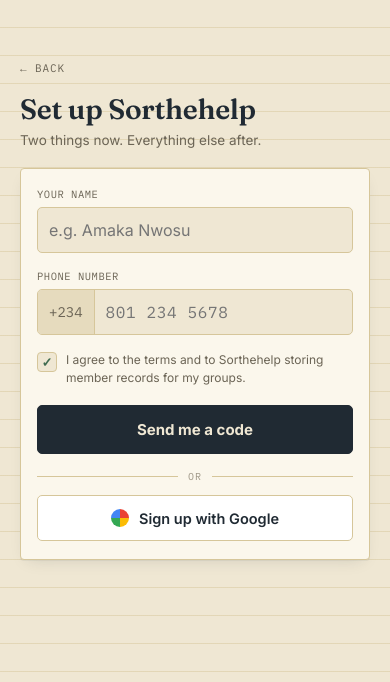
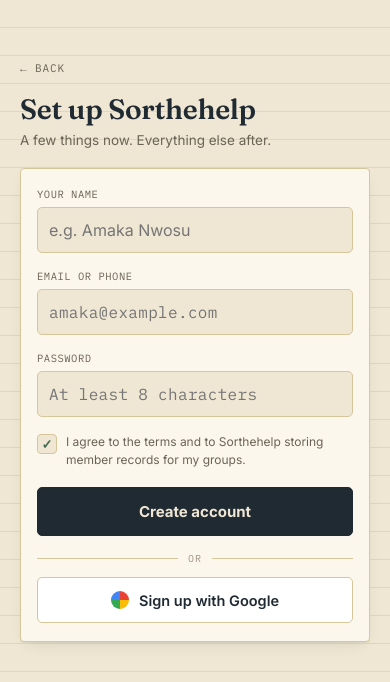
Before and after one commit to Tycoontripper1/sorthehelp, a Next.js app: page / in a window 390 px wide. Both pictures are taken after a click on the button "Create an account". Shown: the top 682 px of the page. Built offline with nearby package versions, Linux system fonts and the light colour scheme.

Commit message:
feat: refactor authentication flow to use email/phone and password, remove OTP screen

```diff
--- a/components/SorthehelpApp.tsx
+++ b/components/SorthehelpApp.tsx
@@ -8,7 +8,6 @@
 import { Splash } from "./screens/Splash";
 import { Login } from "./screens/Login";
 import { Signup } from "./screens/Signup";
-import { Otp } from "./screens/Otp";
 import { Recover } from "./screens/Recover";
 import { Pin } from "./screens/Pin";
 import { OnboardSteps } from "./screens/OnboardSteps";
@@ -48,7 +47,6 @@
       {v.isSplash && <Splash v={v} />}
       {v.isLogin && <Login v={v} />}
       {v.isSignup && <Signup v={v} />}
-      {v.isOtp && <Otp v={v} />}
       {v.isRecover && <Recover v={v} />}
       {v.isPin && <Pin v={v} />}
       {v.isObSteps && <OnboardSteps v={v} />}
--- a/components/screens/Login.tsx
+++ b/components/screens/Login.tsx
@@ -56,41 +56,44 @@
               "display:block;font-family:'IBM Plex Mono',monospace;font-size:10.5px;text-transform:uppercase;letter-spacing:.05em;color:#6b6455;margin-bottom:6px",
             )}
           >
-            Phone number
+            Email or phone
           </label>
-          <div
+          <input
+            type="text"
+            value={v.identifier}
+            onChange={v.onIdentifier}
+            placeholder="amaka@example.com"
             style={css(
-              "display:flex;align-items:stretch;border:1px solid #D6C69A;border-radius:5px;background:#EFE7D3;overflow:hidden",
+              "width:100%;box-sizing:border-box;border:1px solid #D6C69A;border-radius:5px;background:#EFE7D3;padding:13px 11px;font-family:'IBM Plex Mono',monospace;font-size:16px;letter-spacing:.02em;color:#202A33;outline:none",
+            )}
+          />
+          <label
+            style={css(
+              "display:block;font-family:'IBM Plex Mono',monospace;font-size:10.5px;text-transform:uppercase;letter-spacing:.05em;color:#6b6455;margin:14px 0 6px",
             )}
           >
-            <span
-              style={css(
-                "display:flex;align-items:center;padding:0 11px;font-family:'IBM Plex Mono',monospace;font-size:14px;color:#6b6455;background:#E6DBBE;border-right:1px solid #D6C69A",
-              )}
-            >
-              +234
-            </span>
-            <input
-              type="tel"
-              value={v.phone}
-              onChange={v.onPhone}
-              placeholder="801 234 5678"
-              style={css(
-                "flex:1;min-width:0;border:none;background:transparent;padding:13px 11px;font-family:'IBM Plex Mono',monospace;font-size:16px;letter-spacing:.04em;color:#202A33;outline:none",
-              )}
-            />
-          </div>
+            Password
+          </label>
+          <input
+            type="password"
+            value={v.password}
+            onChange={v.onPassword}
+            placeholder="••••••••"
+            style={css(
+              "width:100%;box-sizing:border-box;border:1px solid #D6C69A;border-radius:5px;background:#EFE7D3;padding:13px 11px;font-family:'IBM Plex Mono',monospace;font-size:16px;letter-spacing:.02em;color:#202A33;outline:none",
+            )}
+          />
           <div style={css("font-size:11.5px;color:#9c9484;margin-top:7px")}>
-            We&apos;ll text a 6-digit code. No password to forget.
+            Use the email or phone number you signed up with.
           </div>
           <button
             type="button"
-            onClick={v.sendCodeReturning}
+            onClick={v.loginWithPassword}
             style={css(
               "width:100%;margin-top:16px;border:1px solid #202A33;background:#202A33;color:#EFE7D3;border-radius:5px;padding:14px;font-size:15px;font-weight:700;cursor:pointer;font-family:Inter,sans-serif;transition:all .2s",
             )}
           >
-            Send me a code
+            Sign in
           </button>
           <div
             style={css(
--- a/components/screens/Recover.tsx
+++ b/components/screens/Recover.tsx
@@ -40,30 +40,16 @@
       >
         <button
           type="button"
-          onClick={v.go.otp}
+          onClick={v.forgotPassword}
           style={css(
             "width:100%;text-align:left;display:block;border:none;border-bottom:1px dashed #D6C69A;background:none;padding:14px 16px;cursor:pointer;font-family:Inter,sans-serif;transition:all .2s",
           )}
         >
           <div style={css("font-size:14.5px;font-weight:600;color:#202A33")}>
-            The code never arrived
+            I forgot my password
           </div>
           <div style={css("font-size:12px;color:#6b6455;margin-top:3px")}>
-            Resend by SMS, or get it on WhatsApp instead
-          </div>
-        </button>
-        <button
-          type="button"
-          onClick={v.go.login}
-          style={css(
-            "width:100%;text-align:left;display:block;border:none;border-bottom:1px dashed #D6C69A;background:none;padding:14px 16px;cursor:pointer;font-family:Inter,sans-serif;transition:all .2s",
-          )}
-        >
-          <div style={css("font-size:14.5px;font-weight:600;color:#202A33")}>
-            I changed my phone number
-          </div>
-          <div style={css("font-size:12px;color:#6b6455;margin-top:3px")}>
-            Verify with Google instead, then update the number
+            We&apos;ll email a reset link
           </div>
         </button>
         <button
--- a/components/screens/Settings.tsx
+++ b/components/screens/Settings.tsx
@@ -38,7 +38,7 @@
               "font-family:'IBM Plex Mono',monospace;font-size:12px;color:#6b6455;margin-top:2px",
             )}
           >
-            {v.phoneDisplay}
+            {v.identifierDisplay}
           </div>
         </div>
         <span
--- a/components/screens/Signup.tsx
+++ b/components/screens/Signup.tsx
@@ -27,7 +27,7 @@
         Set up Sorthehelp
       </div>
       <div style={css("font-size:13.5px;color:#6b6455;margin-top:6px")}>
-        Two things now. Everything else after.
+        A few things now. Everything else after.
       </div>
       <div
         style={css(
@@ -55,30 +55,33 @@
             "display:block;font-family:'IBM Plex Mono',monospace;font-size:10.5px;text-transform:uppercase;letter-spacing:.05em;color:#6b6455;margin:16px 0 6px",
           )}
         >
-          Phone number
+          Email or phone
         </label>
-        <div
+        <input
+          type="text"
+          value={v.identifier}
+          onChange={v.onIdentifier}
+          placeholder="amaka@example.com"
           style={css(
-            "display:flex;align-items:stretch;border:1px solid #D6C69A;border-radius:5px;background:#EFE7D3;overflow:hidden",
+            "width:100%;box-sizing:border-box;border:1px solid #D6C69A;border-radius:5px;background:#EFE7D3;padding:12px 11px;font-family:'IBM Plex Mono',monospace;font-size:16px;letter-spacing:.02em;color:#202A33;outline:none",
+          )}
+        />
+        <label
+          style={css(
+            "display:block;font-family:'IBM Plex Mono',monospace;font-size:10.5px;text-transform:uppercase;letter-spacing:.05em;color:#6b6455;margin:16px 0 6px",
           )}
         >
-          <span
-            style={css(
-              "display:flex;align-items:center;padding:0 11px;font-family:'IBM Plex Mono',monospace;font-size:14px;color:#6b6455;background:#E6DBBE;border-right:1px solid #D6C69A",
-            )}
-          >
-            +234
-          </span>
-          <input
-            type="tel"
-            value={v.phone}
-            onChange={v.onPhone}
-            placeholder="801 234 5678"
-            style={css(
-              "flex:1;min-width:0;border:none;background:transparent;padding:12px 11px;font-family:'IBM Plex Mono',monospace;font-size:16px;letter-spacing:.04em;color:#202A33;outline:none",
-            )}
-          />
-        </div>
+          Password
+        </label>
+        <input
+          type="password"
+          value={v.password}
+          onChange={v.onPassword}
+          placeholder="At least 8 characters"
+          style={css(
+            "width:100%;box-sizing:border-box;border:1px solid #D6C69A;border-radius:5px;background:#EFE7D3;padding:12px 11px;font-family:'IBM Plex Mono',monospace;font-size:16px;letter-spacing:.02em;color:#202A33;outline:none",
+          )}
+        />
         <div
           style={css(
             "display:flex;gap:9px;align-items:flex-start;margin-top:16px",
@@ -100,12 +103,12 @@
         </div>
         <button
           type="button"
-          onClick={v.sendCodeNew}
+          onClick={v.signupWithPassword}
           style={css(
             "width:100%;margin-top:18px;border:1px solid #202A33;background:#202A33;color:#EFE7D3;border-radius:5px;padding:14px;font-size:15px;font-weight:700;cursor:pointer;font-family:Inter,sans-serif;transition:all .2s",
           )}
         >
-          Send me a code
+          Create account
         </button>
         <div
           style={css(
--- a/lib/useSorthehelp.ts
+++ b/lib/useSorthehelp.ts
@@ -39,7 +39,6 @@
   | "splash"
   | "login"
   | "signup"
-  | "otp"
   | "recover"
   | "pin"
   | "onboard"
@@ -54,10 +53,10 @@
 
 interface State {
   screen: Screen;
-  phone: string;
+  identifier: string;
+  password: string;
   ownerName: string;
   terms: boolean;
-  otp: string[];
   pin: string[];
   pin2: string[];
   obStep: number;
@@ -75,11 +74,9 @@
   stampId: number | null;
   toast: string;
   pickerOpen: boolean;
-  resend: number;
   revenue: number;
   members: Member[];
   plans: Plan[];
-  isNew: boolean;
   addOpen: boolean;
   newName: string;
   newAmount: string;
@@ -206,10 +203,10 @@
 function makeInitialState(startScreen: Screen): State {
   return {
     screen: startScreen,
-    phone: "",
+    identifier: "",
+    password: "",
     ownerName: "",
     terms: true,
-    otp: ["", "", "", "", "", ""],
     pin: ["", "", "", ""],
     pin2: ["", "", "", ""],
     obStep: 1,
@@ -227,11 +224,9 @@
     stampId: null,
     toast: "",
     pickerOpen: false,
-    resend: 24,
     revenue: 26000,
     members: initialMembers,
     plans: initialPlans,
-    isNew: true,
     addOpen: false,
     newName: "",
     newAmount: "",
@@ -267,17 +262,6 @@
 ) {
   const [s, setS] = useState<State>(() => makeInitialState(startScreen));
   const toastTimer = useRef<ReturnType<typeof setTimeout> | null>(null);
-
-  useEffect(() => {
-    const timer = setInterval(() => {
-      setS((prev) =>
-        prev.screen === "otp" && prev.resend > 0
-          ? { ...prev, resend: prev.resend - 1 }
-          : prev,
-      );
-    }, 1000);
-    return () => clearInterval(timer);
-  }, []);
 
   useEffect(() => {
     return () => {
@@ -753,7 +737,6 @@
     "splash",
     "login",
     "signup",
-    "otp",
     "recover",
     "pin",
     "onboard",
@@ -1113,9 +1096,9 @@
 
   const settingRows = [
     {
-      title: "Phone number",
+      title: "Email or phone",
       sub: "Used to sign in",
-      value: "+234 801 234 5678",
+      value: s.identifier || "amaka@example.com",
       valueColor: SOFT,
       tap: go.pin,
     },
@@ -1200,16 +1183,6 @@
     },
   ];
 
-  const digits = "482913";
-  const otpCells = s.otp.map((ch, i) => ({
-    ch: ch || "·",
-    tap: () =>
-      setS((prev) => {
-        const o = prev.otp.slice();
-        o[i] = digits[i];
-        return { ...prev, otp: o };
-      }),
-  }));
   const pinCells = s.pin.map((ch, i) => ({
     ch: ch ? "•" : "·",
     tap: () =>
@@ -1221,7 +1194,7 @@
   }));
   const pinCells2 = s.pin2.map((ch) => ({ ch: ch ? "•" : "·" }));
 
-  const phoneDisplay = s.phone ? "+234 " + s.phone : "+234 801 234 5678";
+  const identifierDisplay = s.identifier || "amaka@example.com";
 
   return {
     go,
@@ -1233,7 +1206,6 @@
     isSplash: scr === "splash",
     isLogin: scr === "login",
     isSignup: scr === "signup",
-    isOtp: scr === "otp",
     isRecover: scr === "recover",
     isPin: scr === "pin",
     isObSteps: scr === "onboard" && variant === "steps",
@@ -1253,33 +1225,47 @@
     isSettings: scr === "settings",
     isPaywall: scr === "paywall",
 
-    phone: s.phone,
-    onPhone: (e: React.ChangeEvent<HTMLInputElement>) =>
-      setS((prev) => ({ ...prev, phone: e.target.value })),
+    identifier: s.identifier,
+    onIdentifier: (e: React.ChangeEvent<HTMLInputElement>) =>
+      setS((prev) => ({ ...prev, identifier: e.target.value })),
+    password: s.password,
+    onPassword: (e: React.ChangeEvent<HTMLInputElement>) =>
+      setS((prev) => ({ ...prev, password: e.target.value })),
     ownerName: s.ownerName,
     onOwner: (e: React.ChangeEvent<HTMLInputElement>) =>
       setS((prev) => ({ ...prev, ownerName: e.target.value })),
     ownerNameOut: s.ownerName || "Amaka Nwosu",
     termsMark: s.terms ? "✓" : "",
     toggleTerms: () => setS((prev) => ({ ...prev, terms: !prev.terms })),
-    phoneDisplay,
-    otpCells,
+    identifierDisplay,
     pinCells,
     pinCells2,
-    resendIn: "0:" + String(Math.max(s.resend, 0)).padStart(2, "0"),
-    fillCode: () => setS((prev) => ({ ...prev, otp: digits.split("") })),
-    sendCodeNew: () =>
-      setS((prev) => ({ ...prev, screen: "otp", isNew: true, resend: 24 })),
-    sendCodeReturning: () =>
-      setS((prev) => ({ ...prev, screen: "otp", isNew: false, resend: 24 })),
-    verify: () =>
-      s.isNew
-        ? setS((prev) => ({ ...prev, screen: "onboard", obStep: 1 }))
-        : setS((prev) => ({ ...prev, screen: "ledger" })),
-    verifyCta: s.isNew ? "Verify and set up" : "Verify and open Sorthehelp",
-    otpNote: s.isNew
-      ? "New account · we will set your first group up next"
-      : "Signing back in · your book is where you left it",
+    loginWithPassword: () => {
+      if (!s.identifier.trim() || !s.password) {
+        say("Enter your email/phone and password");
+        return;
+      }
+      setS((prev) => ({ ...prev, screen: "ledger" }));
+    },
+    signupWithPassword: () => {
+      if (!s.identifier.trim()) {
+        say("Add an email or phone number");
+        return;
+      }
+      if (s.password.length < 8) {
+        say("Password must be at least 8 characters");
+        return;
+      }
+      if (!s.terms) {
+        say("Agree to the terms to continue");
+        return;
+      }
+      setS((prev) => ({ ...prev, screen: "onboard", obStep: 1 }));
+    },
+    forgotPassword: () => {
+      say("Reset link sent — check your email");
+      setS((prev) => ({ ...prev, screen: "login" }));
+    },
 
     obStep: s.obStep,
     obBars,
```
Also changed, not shown: components/screens/Otp.tsx (deleted, +0 -104 lines).
